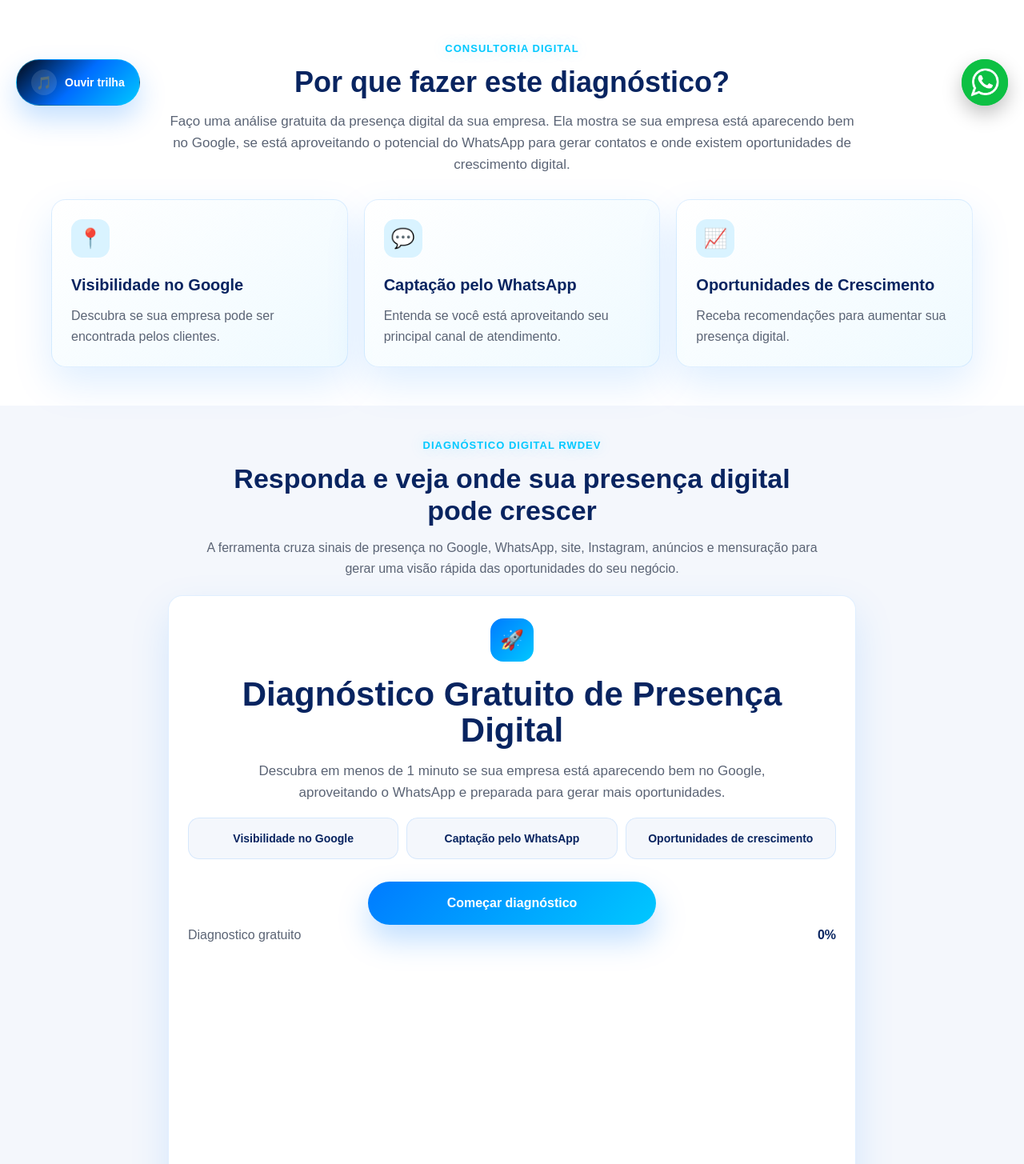
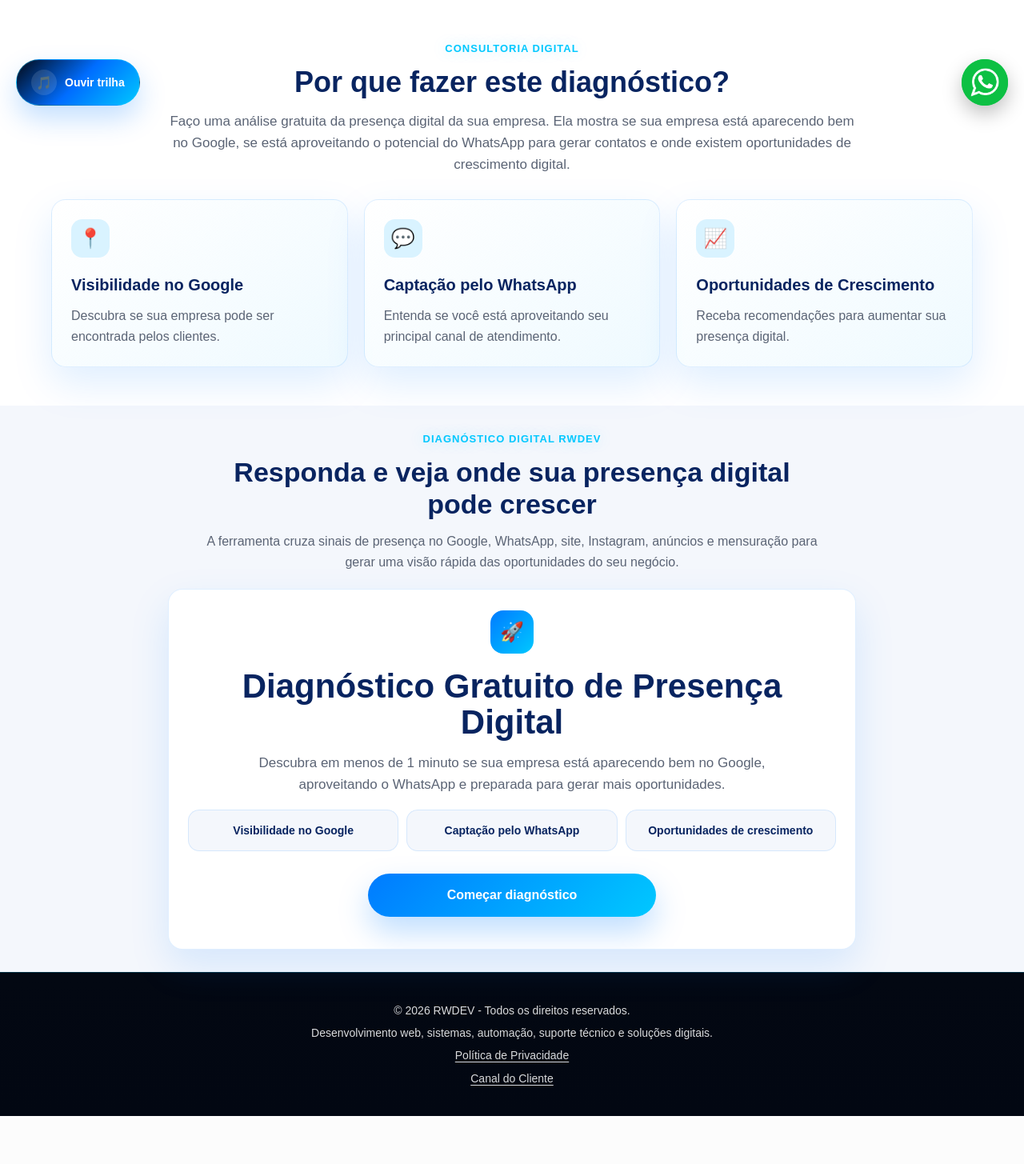
Before and after one commit to richardwendel/rwdev, a PHP site: page /diagnostico.html in a window 1280 px wide. Shown: the part 648-2103 px from the top of the page at 80% size. After the commit the page ends 2043 px from the top, so only its background shows below. Run offline with PHP 8.4, Linux system fonts and the light colour scheme; data that the repository does not hold is empty.

Commit message:
Corrige altura das etapas ocultas do diagnostico

```diff
--- a/css/style.css
+++ b/css/style.css
@@ -3196,6 +3196,36 @@ body {
   padding: 12px 18px;
 }
 
+.diagnostico-page-compacta .diagnostico-etapa:not(.ativa),
+.diagnostico-page-compacta .diagnostico-dados:not(.ativa),
+.diagnostico-page-compacta .diagnostico-processando:not(.ativa),
+.diagnostico-page-compacta .diagnostico-resultado[hidden],
+.diagnostico-page-compacta [hidden] {
+  display: none !important;
+  height: 0 !important;
+  margin: 0 !important;
+  min-height: 0 !important;
+  overflow: hidden !important;
+  padding: 0 !important;
+}
+
+.diagnostico-page-compacta .diagnostico-ferramenta,
+.diagnostico-page-compacta .diagnostico-card,
+.diagnostico-page-compacta .diagnostico-card-jornada {
+  height: auto !important;
+  min-height: 0 !important;
+}
+
+.diagnostico-page-compacta .diagnostico-ferramenta {
+  padding-bottom: 28px;
+  padding-top: 28px;
+}
+
+.diagnostico-page-compacta .diagnostico-card {
+  padding-bottom: 22px;
+  padding-top: 22px;
+}
+
 @media (max-width: 980px) {
   .diagnostico-autoridade-grid,
   .diagnostico-hero-grid,
--- a/diagnostico.html
+++ b/diagnostico.html
@@ -110,7 +110,7 @@
     </div>
   </header>
 
-  <main class="diagnostico-main">
+  <main class="diagnostico-main diagnostico-page-compacta">
     <section class="diagnostico-hero">
       <div class="container diagnostico-hero-grid">
         <div class="diagnostico-hero-texto reveal-scroll">
@@ -182,11 +182,11 @@
         </div>
 
         <form class="diagnostico-card diagnostico-card-jornada reveal-scroll" id="formDiagnostico" novalidate>
-          <div class="diagnostico-progresso" aria-live="polite">
+          <div class="diagnostico-progresso" aria-live="polite" hidden>
             <span id="diagnosticoEtapaTexto">Dados da empresa</span>
             <strong id="diagnosticoPercentual">0%</strong>
           </div>
-          <div class="diagnostico-progresso-barra">
+          <div class="diagnostico-progresso-barra" hidden>
             <span id="diagnosticoProgresso"></span>
           </div>
 
@@ -244,7 +244,7 @@
             <label><input type="radio" name="contatos_google" value="Não" data-pontos="0"> Não</label>
           </fieldset>
 
-          <div class="diagnostico-dados diagnostico-etapa ativa" data-etapa="dados">
+          <div class="diagnostico-dados diagnostico-etapa" data-etapa="dados">
             <h3>Dados para gerar sua análise</h3>
             <p>Preencha as informações abaixo para iniciar uma experiência rápida e personalizada.</p>
             <div class="diagnostico-campos">
```
